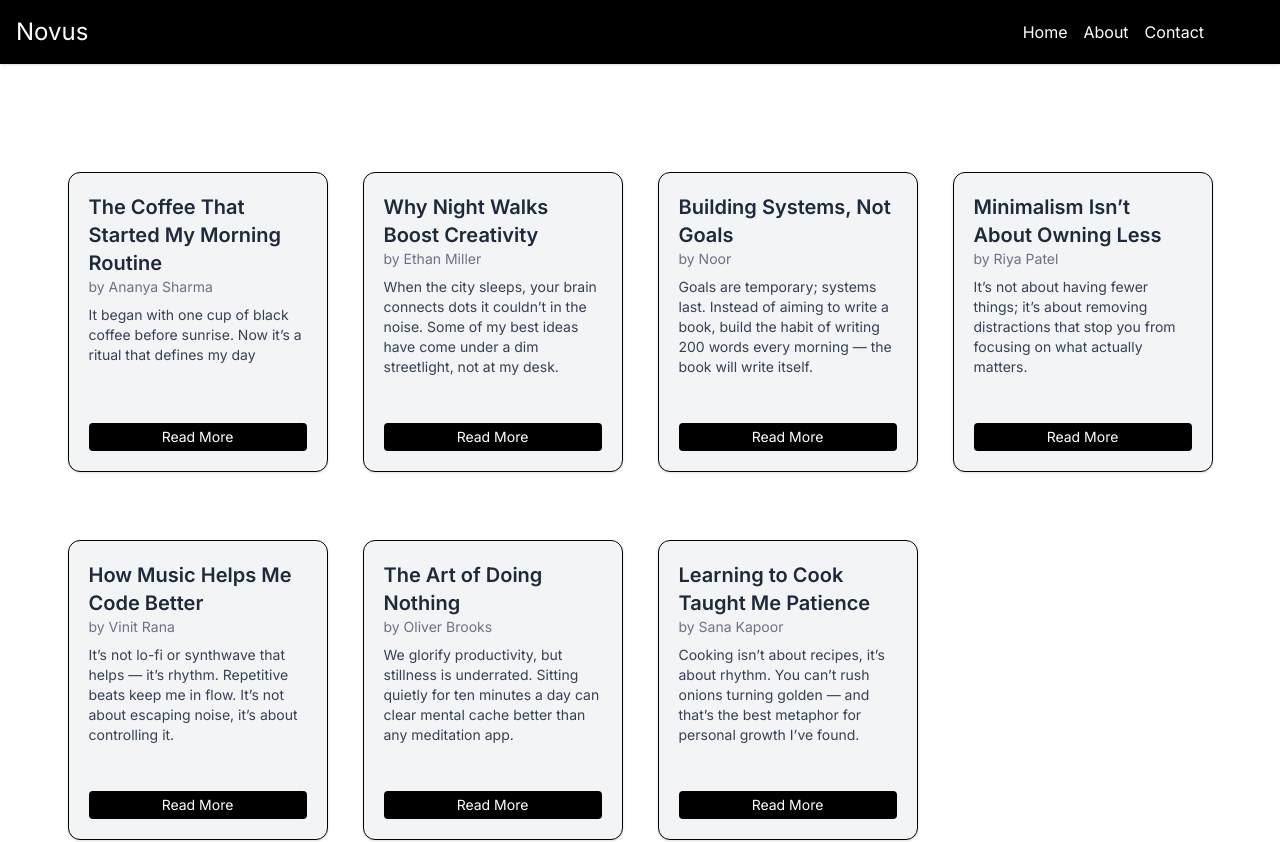
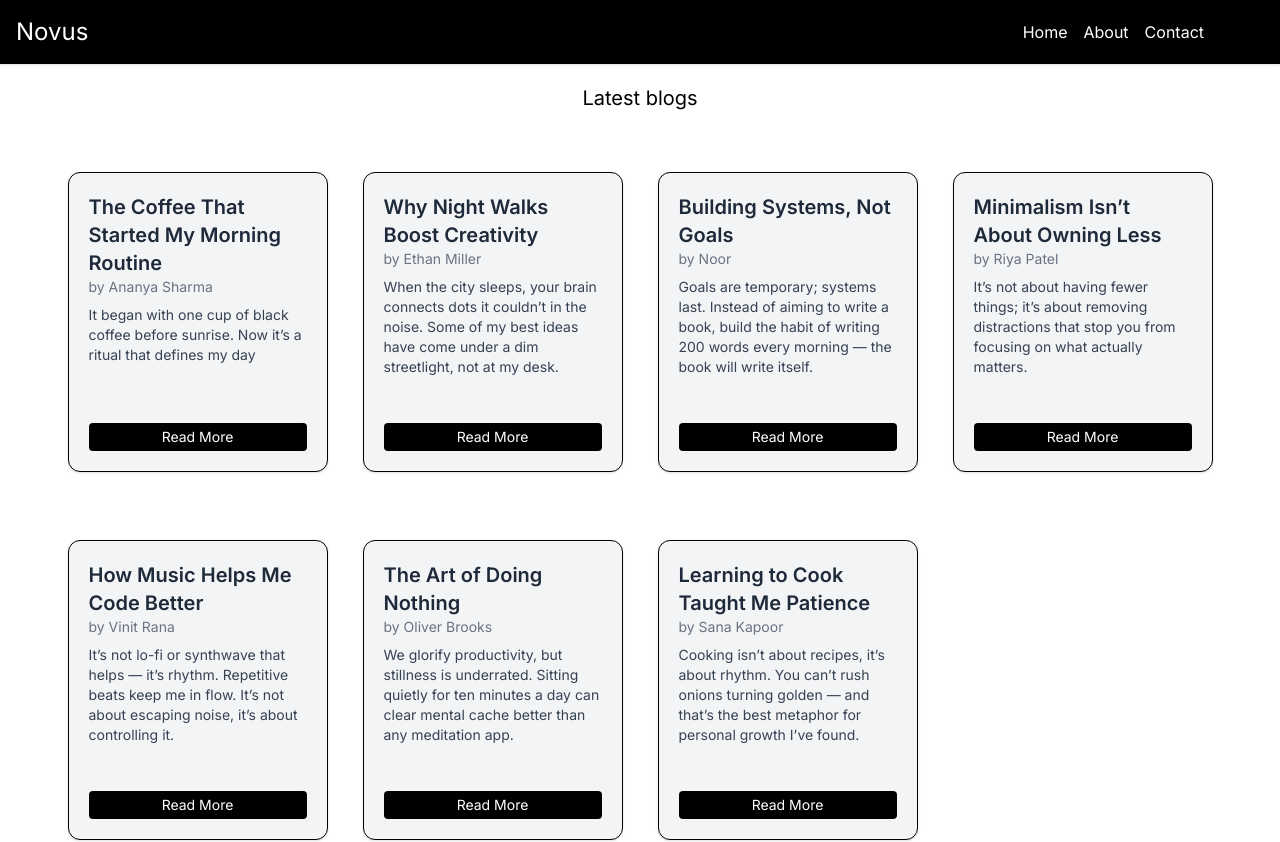
Before and after one commit to RanaVinit/novus, a React (Vite) app in the folder frontend/: page / in a window 1280 px wide. Shown: the top 842 px of the page. Built offline with nearby package versions, Linux system fonts and the light colour scheme.

Commit message:
some minor improvements

```diff
--- a/frontend/src/App.jsx
+++ b/frontend/src/App.jsx
@@ -51,13 +51,14 @@ function App() {
   return (
     <div className="flex flex-col min-h-screen bg-white">
       {/* navbar */}
+
       <Navbar brand="Novus" />
 
-      <h1 className="text-xl text-white mt-5 flex justify-center">Latest blogs</h1>
+      <h1 className="text-xl text-black mt-5 flex justify-center">Latest blogs</h1>
 
       {/* main-feed */}
-      <main className="flex-grow w-full flex justify-center">
-        <div className="flex-grow w-full px-21 py-15">
+      <main className="grow w-full flex justify-center">
+        <div className="grow w-full px-21 py-15">
           <Feed blogs={blogs} />
         </div>
       </main>
--- a/frontend/src/components/Feed.jsx
+++ b/frontend/src/components/Feed.jsx
@@ -1,6 +1,7 @@
 import BlogCard from "./BlogCard";
 
 function Feed({ blogs }) {
+  console.log(blogs);
   return (
     <div className="grid gap-17 justify-items-center" style={{ gridTemplateColumns: "repeat(auto-fit, minmax(200px, 1fr))" }}>
       {blogs.map((blog, index) => (
```
